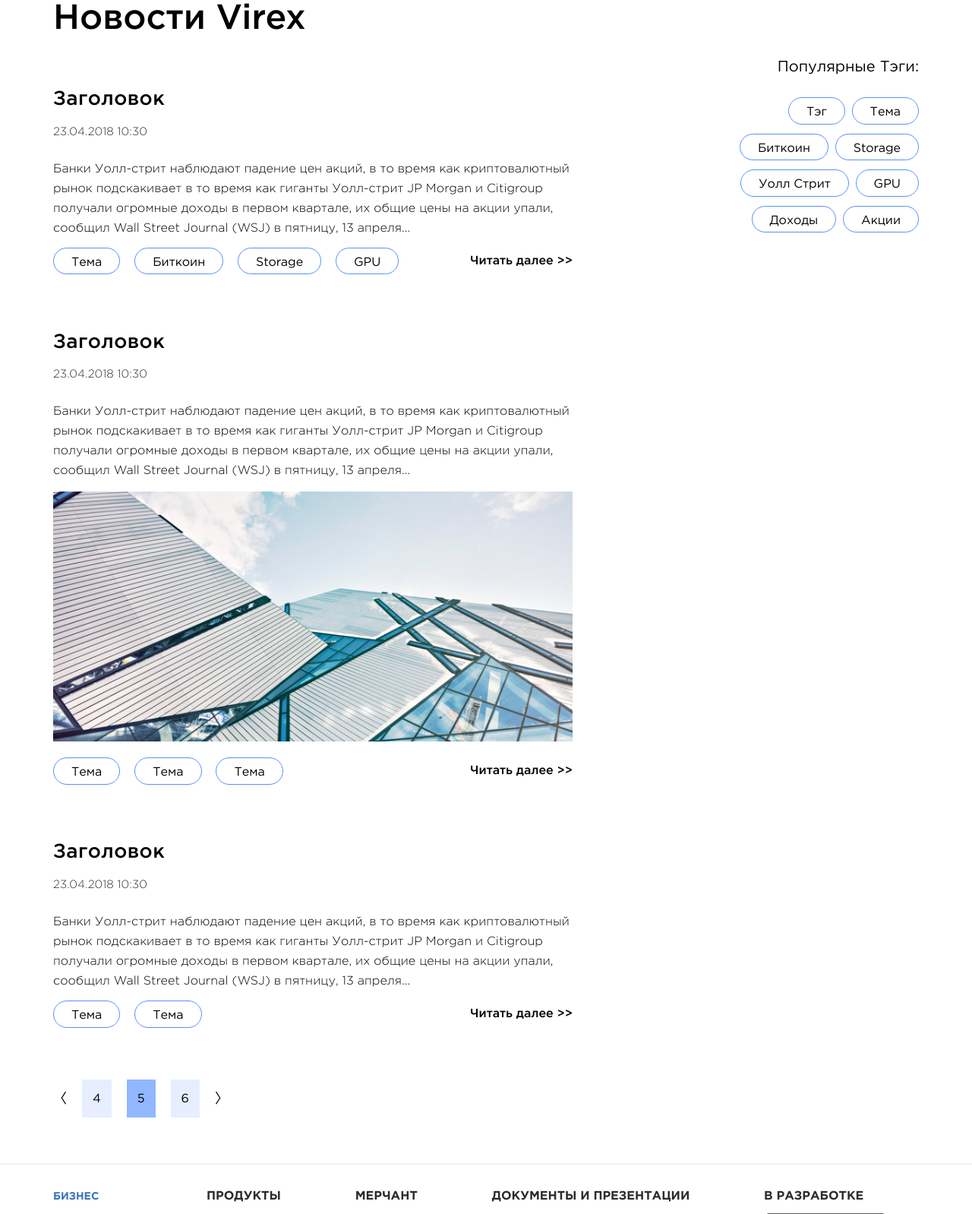
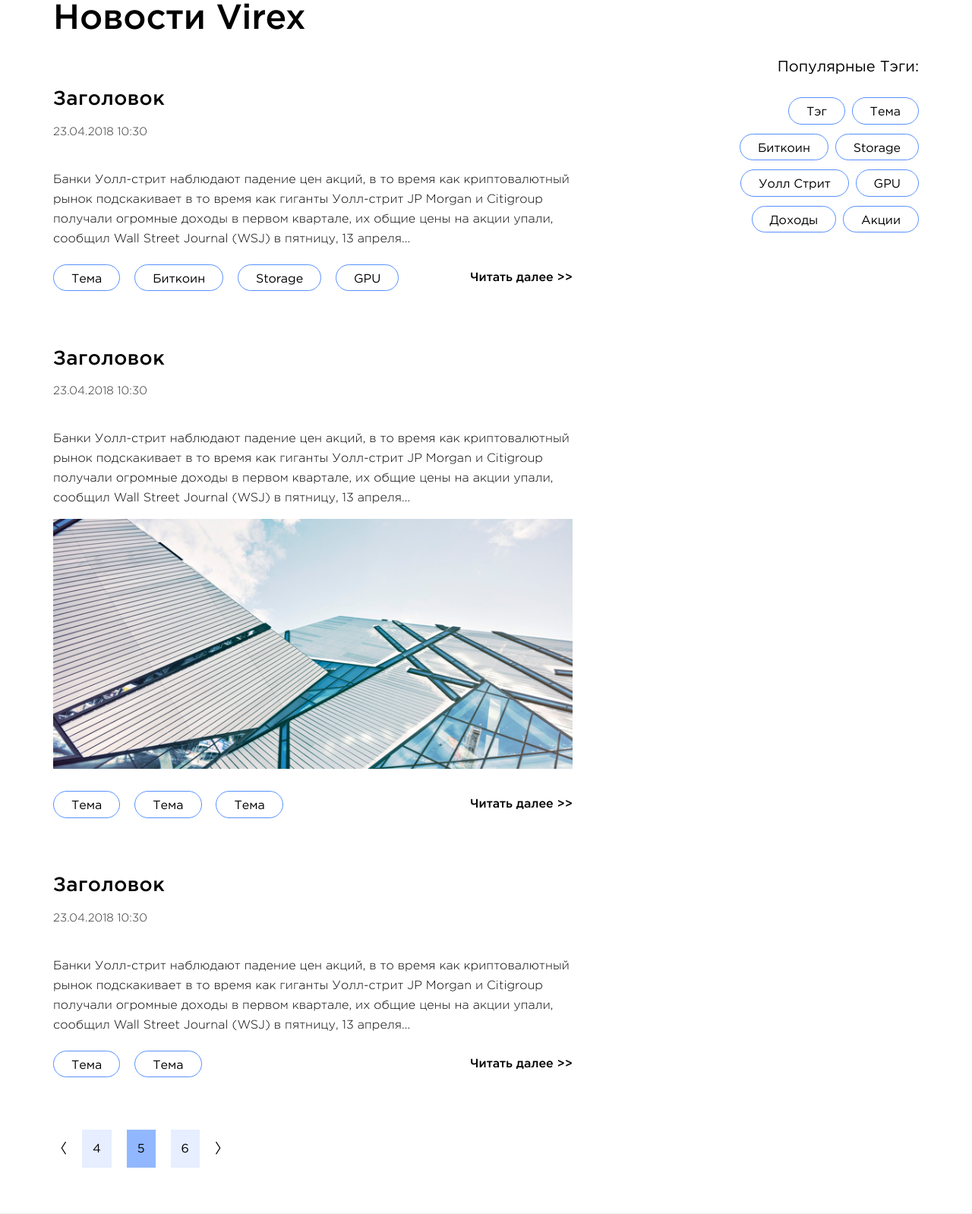
Before and after one commit to clientlab-dev/virrex, a PHP site: page /news.php in a window 1280 px wide. Shown: the part 166-1764 px from the top of the page at 76% size. Run offline with PHP 8.4, Linux system fonts and the light colour scheme; style sheets or scripts are compiled from the project's sources; some libraries are stand-ins or nearby versions.

Commit message:
small fixes to news page

```diff
--- a/assets/scss/_news.scss
+++ b/assets/scss/_news.scss
@@ -1,6 +1,6 @@
 .news {
-    p + img {
-        margin-top: 14px;
+    p, p + img {
+        margin-bottom: 14px;
     }
 
     &__header {
@@ -108,10 +108,10 @@
             @include clearfix;
         }
 
-        p img {
+        img {
             width: 100%;
             max-width: 100%;
-            margin-top: 14px;
+            // margin-top: 14px;
         }
     }
 
--- a/news.php
+++ b/news.php
@@ -41,8 +41,10 @@ insert_header($headerOptions);
                 Банки Уолл-стрит наблюдают падение цен акций, в то время как криптовалютный рынок подскакивает
                 в то время как гиганты Уолл-стрит JP Morgan и Citigroup получали огромные доходы в первом квартале,
                 их общие цены на акции упали, сообщил Wall Street Journal (WSJ) в пятницу, 13 апреля...
-                <img src="assets/img/news_images/roof.jpg" alt="">
             </p>
+                <p>
+                    <img src="assets/img/news_images/roof.jpg" alt="">
+                </p>
             <footer>
                 <div class="news__tags">
                     <a href="#" class="news__btn">Тема</a>
```
